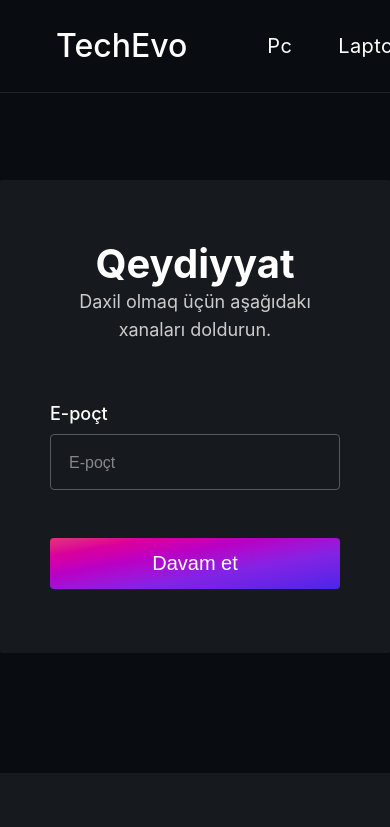
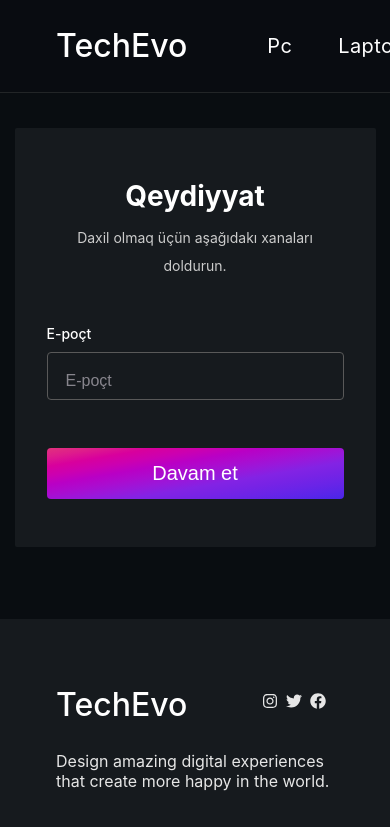
Before and after one commit to nigaraliyevas/TechEvo, a React (Vite) app: page /register in a window 390 px wide. Shown: the top 827 px of the page. Built offline with nearby package versions, Linux system fonts and the light colour scheme; a web font is replaced by a local one.

Commit message:
responsive registerpage

```diff
--- a/src/pages/RegisterPage/RegisterPage.jsx
+++ b/src/pages/RegisterPage/RegisterPage.jsx
@@ -2,7 +2,7 @@ import React, { useState } from "react";
 import styles from "./RegisterPage.module.scss"
 import RegisterPage2 from "./RegisterPage2";
 import "../../components/css/Button.scss";
-import axios from "axios";
+// import axios from "axios";
 export default function RegisterPage() {
 
     const [error, setError] = useState('');
@@ -37,11 +37,12 @@ export default function RegisterPage() {
 
 
         setError('');
-        setShowPage2(true);
+        // localStorage.setItem('email', email);
+        // setShowPage2(true);
 
 
         try {
-            const response = await fetch('https://ff82f4df-f72b-4dec-84ca-487132aff620.mock.pstmn.io/api/v1/auth/register', {
+            const response = await fetch('https://2884-212-47-129-142.ngrok-free.app/api/v1/auth/store-email', {
                 method: 'POST',
                 headers: {
                     'Content-Type': 'application/json',
@@ -49,12 +50,13 @@ export default function RegisterPage() {
                 body: JSON.stringify({ email: email }),
             });
 
-            if (response.ok) { // response.ok is true if the status code is in the range 200-299
+            if (response.ok) {
                 localStorage.setItem('email', email);
-                setError('');
+                // setError('');
                 setShowPage2(true);
             } else {
-                setError('Failed to store email');
+                const errorText = await response.text(); // Read the response as text
+                setError(`Failed to store email: ${errorText}`);
             }
         } catch (err) {
             setError('An error occurred while storing the email');
--- a/src/pages/RegisterPage/RegisterPage.module.scss
+++ b/src/pages/RegisterPage/RegisterPage.module.scss
@@ -57,7 +57,7 @@
     width: 100%;
     border: none;
     background: transparent;
-    color: #999999;
+    color: white;
     font-weight: 400;
     font-size: 16px;
     line-height: 20px;
@@ -77,4 +77,79 @@
   color: #db3549;
   line-height: 20px;
   margin-top: 6px;
+  font-size: 16px;
 }
+
+@media (max-width: 600px) {
+  .container {
+    margin: 0 auto;
+    padding: 128px 0 72px;
+  }
+
+  .innerCont {
+    padding: 48px 32px;
+    border-radius: 2px;
+    background: #161a1e;
+    max-width: 361px;
+    margin: 0 auto;
+  }
+
+  .topText {
+    color: #ffffff;
+    font-weight: 700;
+    font-size: 28px;
+    line-height: 40px;
+    letter-spacing: 2%;
+    text-align: center;
+    margin-bottom: 8px;
+  }
+
+  .infoText {
+    color: #cccccc;
+    font-weight: 400;
+    font-size: 14px;
+    line-height: 28px;
+    letter-spacing: 2%;
+    text-align: center;
+    margin-bottom: 40px;
+  }
+
+  .emailText {
+    color: #ffffff;
+    font-weight: 500;
+    font-size: 14px;
+    line-height: 28px;
+    margin-bottom: 4px;
+  }
+
+  .inputContainer {
+    width: 100%;
+    border: 1px solid #595959;
+    border-radius: 4px;
+    height: 48px;
+
+    .innerInput {
+      width: 100%;
+      border: none;
+      background: transparent;
+      color: white;
+      font-weight: 400;
+      font-size: 14px;
+      line-height: 20px;
+      outline: none;
+      margin-top: 0;
+    }
+
+    &::placeholder {
+      color: 999999;
+      opacity: 1;
+      font-size: 14px;
+      line-height: 20px;
+    }
+  }
+
+  .errorMessage {
+    font-size: 14px;
+  }
+
+}
--- a/src/pages/RegisterPage/RegisterPage2.jsx
+++ b/src/pages/RegisterPage/RegisterPage2.jsx
@@ -1,7 +1,7 @@
 import  { useState } from "react";
-import styles from "./RegisterPage2.module.scss";
-import passwordIcon from "/public/assets/images/Register/PasswordIcon.svg";
-import passwordIcon2 from "/public/assets/images/Register/PasswordIcon2.svg";
+import styles from './RegisterPage2.module.scss';
+import passwordIcon from "../../../public/assets/images/Register/PasswordIcon.svg";
+import passwordIcon2 from "../../../public/assets/images/Register/PasswordIcon2.svg";
 import { useNavigate } from "react-router-dom";
 import "../../components/css/Button.scss";
 export default function RegisterPage2() {
@@ -37,33 +37,63 @@ export default function RegisterPage2() {
       repeatPassword: "",
     });
 
+    const validatePassword = password => {
+      const passwordErrors = [];
+
+      if (password.length < 8) {
+        passwordErrors.push("Şifrə ən azı 8 simvoldan ibarət olmalıdır.");
+      }
+
+      if (!/[A-Za-z]/.test(password)) {
+        passwordErrors.push("Şifrə ən azı bir hərfdən ibarət olmalıdır.");
+      }
+
+      if (!/\d/.test(password)) {
+        passwordErrors.push("Şifrə ən azı bir rəqəmdən ibarət olmalıdır.");
+      }
+
+      return passwordErrors;
+    };
+
+    const passwordErrors = validatePassword(formData.password);
+
+    if (passwordErrors.length > 0) {
+      setErrors(prevErrors => ({
+        ...prevErrors,
+        password: passwordErrors.join("\n"),
+      }));
+      return;
+    }
+
     if (formData.password !== formData.repeatPassword) {
       setErrors(prevErrors => ({
         ...prevErrors,
-        repeatPassword: "Passwords do not match",
+        repeatPassword: "Şifrələr uyğun gəlmir",
       }));
       return;
     }
 
     if (!isChecked) {
-      alert("Please agree to the terms and conditions.");
+      alert("İstifadəçi şərtləri qəbul olunmayıb.");
       return;
     }
 
+    const email = localStorage.getItem('email');
 
     try {
-      const response = await fetch("https://ff82f4df-f72b-4dec-84ca-487132aff620.mock.pstmn.io/api/v1/auth/register", {
+      const response = await fetch("https://2884-212-47-129-142.ngrok-free.app/api/v1/auth/register", {
           method: 'POST',
           headers: {
               'Content-Type': 'application/json',
           },
-          body: JSON.stringify(formData),
+          body: JSON.stringify({ ...formData, email }),
       });
 
       if (response.ok) {
-          navigate("/welcome");
+          navigate("/login");
       } else {
-          const errorData = await response.json();
+        const responseText = await response.text(); // Read response as text
+        const errorData = responseText ? JSON.parse(responseText) : {}; // Parse text if it's not empty
           const { name, surname, password, repeatPassword } = errorData.errors || {};
           setErrors({
               name: name || "",
@@ -111,7 +141,7 @@ export default function RegisterPage2() {
               placeholder="Ad"
             />
           </div>
-          {errors.name && <p>{errors.name}</p>}
+          {errors.name && <p className={styles.errorMessage}>{errors.name}</p>}
         </div>
 
         <div>
@@ -127,7 +157,7 @@ export default function RegisterPage2() {
               placeholder="Soyad"
             />
           </div>
-          {errors.surname && <p>{errors.surname}</p>}
+          {errors.surname && <p className={styles.errorMessage}>{errors.surname}</p>}
         </div>
 
         <div>
@@ -151,7 +181,7 @@ export default function RegisterPage2() {
               />
             </div>
           </div>
-          {errors.password && <p>{errors.password}</p>}
+          {errors.password && <p className={styles.errorMessage}>{errors.password}</p>}
         </div>
 
         <div>
@@ -175,7 +205,7 @@ export default function RegisterPage2() {
               />
             </div>
           </div>
-          {errors.repeatPassword && <p>{errors.repeatPassword}</p>}
+          {errors.repeatPassword && <p className={styles.errorMessage}>{errors.repeatPassword}</p>}
         </div>
 
         <div className={styles.agreementBox}>
--- a/src/pages/RegisterPage/RegisterPage2.module.scss
+++ b/src/pages/RegisterPage/RegisterPage2.module.scss
@@ -126,3 +126,11 @@
   border-width: 0 2px 2px 0;
   transform: rotate(45deg);
 }
+
+
+.errorMessage {
+  color: #db3549;
+  line-height: 20px;
+  margin-top: 6px;
+  white-space: pre-line;
+}
```
